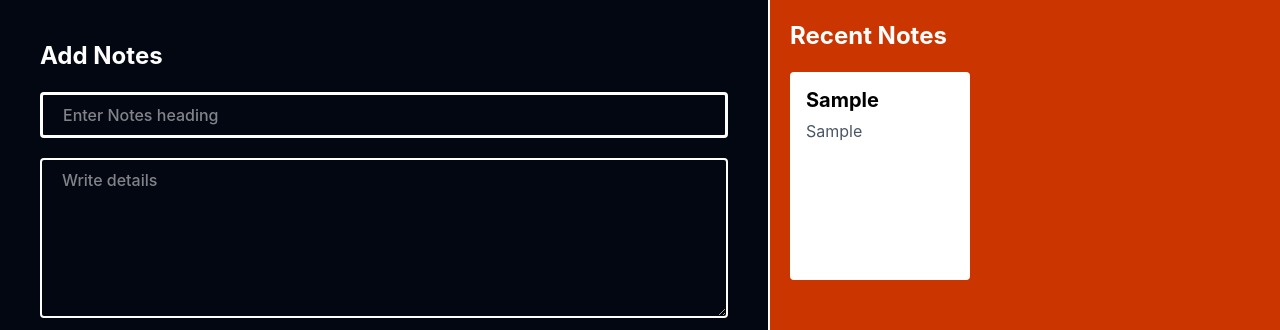
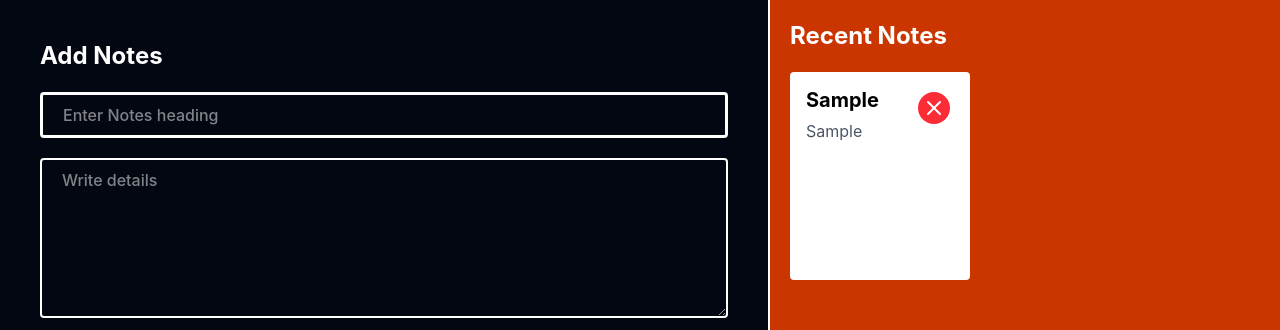
Before and after one commit to Armaan42/reactjs-practice, a React (Vite) app in the folder 13-notes-app-project/: page / in a window 1280 px wide. Both pictures are taken after typing "Sample", "Sample" into the empty fields and a click on the button "Add Notes". Shown: the top 330 px of the page. Built offline with nearby package versions, Linux system fonts and the light colour scheme.

Commit message:
Add lucide-react for icon support and implement deleteNote functionality in App component

```diff
--- a/13-notes-app-project/package.json
+++ b/13-notes-app-project/package.json
@@ -11,6 +11,7 @@
   },
   "dependencies": {
     "@tailwindcss/vite": "^4.3.0",
+    "lucide-react": "^1.3.0",
     "react": "^19.2.6",
     "react-dom": "^19.2.6",
     "tailwindcss": "^4.3.0"
--- a/13-notes-app-project/src/App.jsx
+++ b/13-notes-app-project/src/App.jsx
@@ -1,10 +1,20 @@
 import React, { useState } from 'react'
+import { X } from 'lucide-react';
 
 const App = () => {
 
   const [title, settitle] = useState('')
   const [details, setDetails] = useState('')
   const [task, setTask] = useState([])
+
+  const deleteNote = (idx) => {
+    const copyTask = [...task]
+
+    copyTask.splice(idx, 1)
+
+    setTask(copyTask)
+
+  }
 
   const submitHandler = (e) => {
     e.preventDefault()
@@ -46,11 +56,14 @@ const App = () => {
 
       <div className='p-5 bg-orange-700 lg:border-l-2 lg:w-2/5 gap-10'>
         <h1 className='text-2xl font-bold'>Recent Notes</h1>
-          <div className='flex flex-wrap items-start justify-start gap-5 mt-5 overflow-auto h-full' >
+          <div className='flex flex-wrap items-start justify-start gap-5 mt-5 overflow-auto h-[90%]' >
             {/* <div className="h-52 w-45 rounded bg-white"></div> */}
 
             {task.map(function(elem, idx){
-              return <div key={idx} className="h-52 w-45 text-black p-4 rounded bg-white">
+              return <div key={idx} className="h-52 w-45 relative text-black p-4 rounded bg-white">
+                <h2 onClick={() => {
+                  deleteNote(idx)
+                }} className=' cursor-pointer active:scale-95 absolute top-5 right-5 bg-red-500 p-1 rounded-full text-xs text-white' ><X /></h2>
                 <h3 className='leading-tight text-xl font-bold' >{elem.title}</h3>
                 <p className='mt-2 leading-tight text-gray-600'> {elem.details}</p>
               </div>
```
Also changed, not shown: 1 other file (tests, documents, lock files or other folders).
